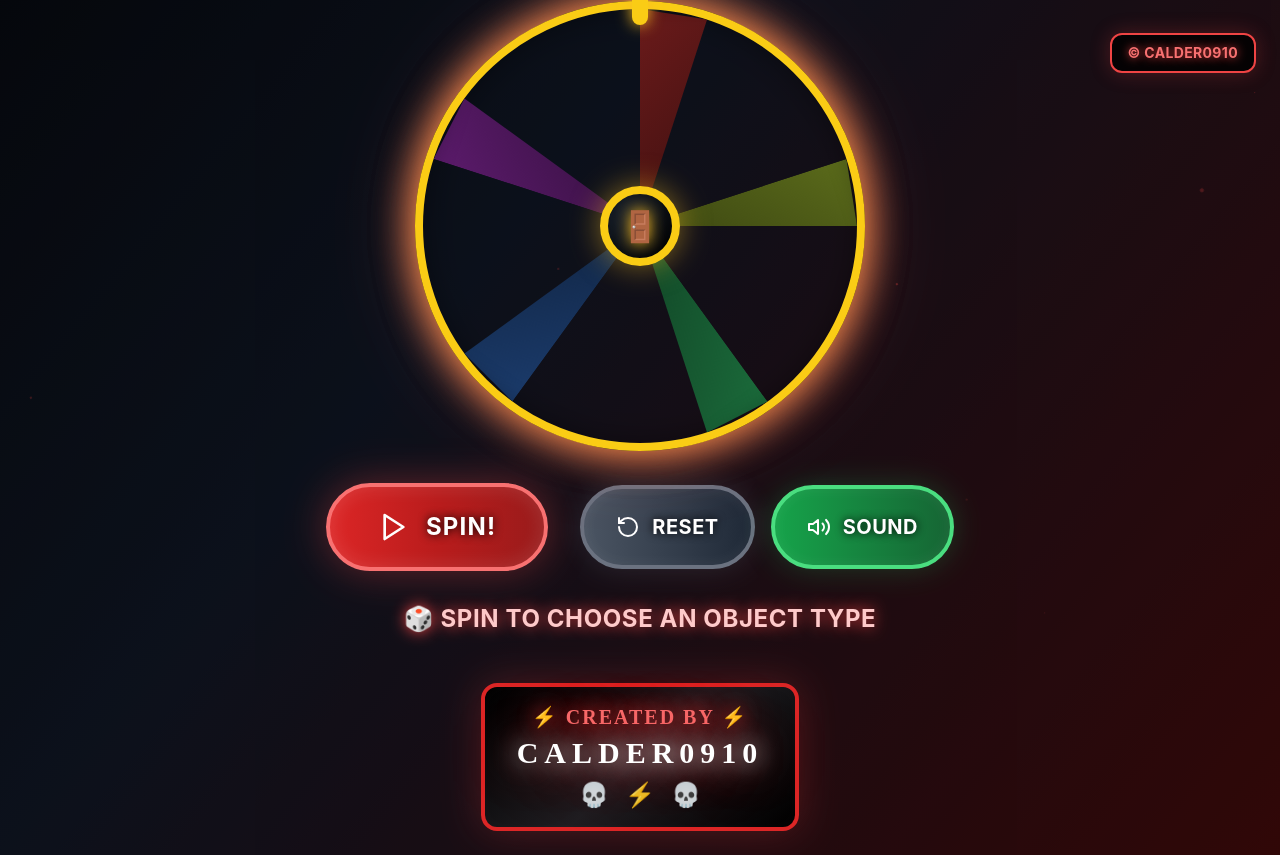
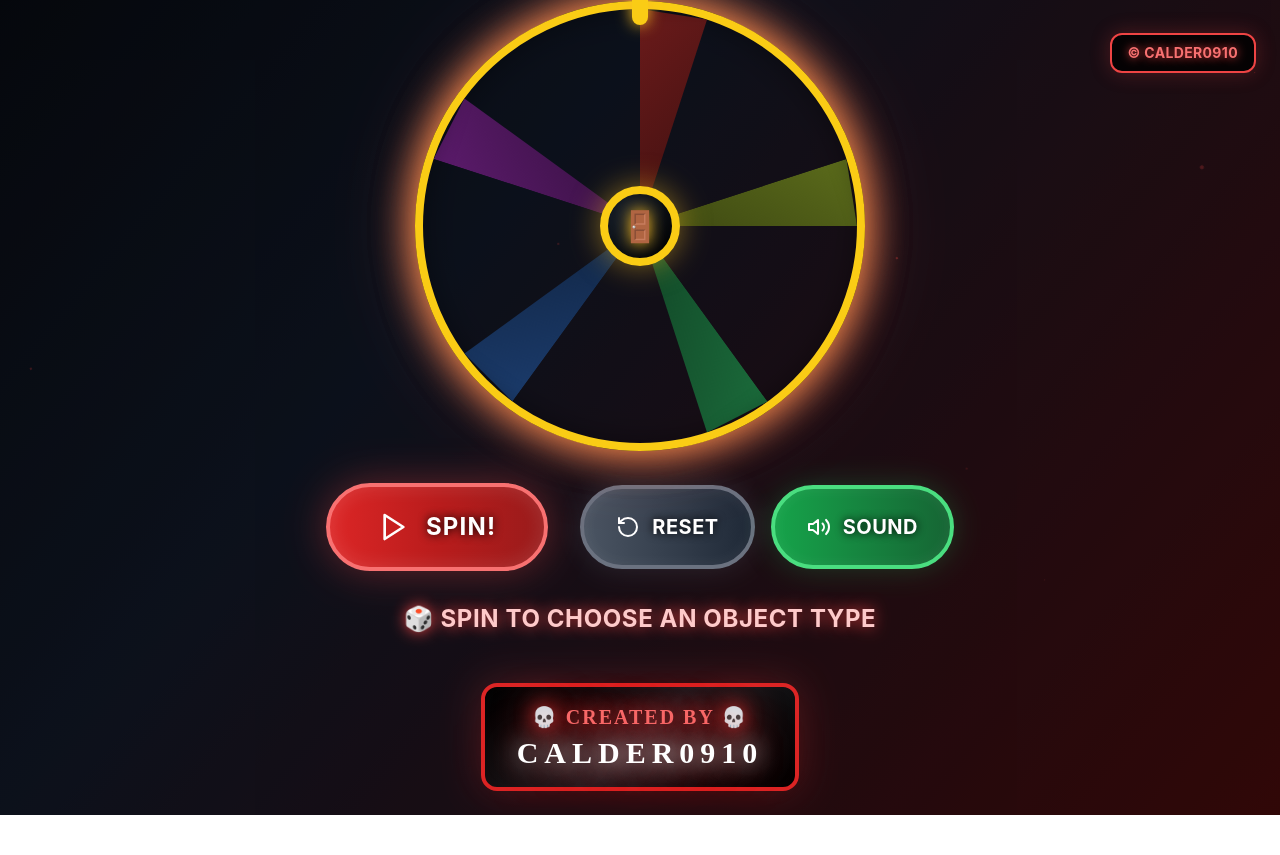
Before and after one commit to calder0910/horror-game-spinner, a React (Vite) app: page / in a window 1280 px wide. Shown: the part 703-1558 px from the top of the page. After the commit the page ends 1518 px from the top, so only its background shows below. Built offline with nearby package versions, Linux system fonts and the light colour scheme.

Commit message:
Update HorrorElementsSpinner.jsx

```diff
--- a/src/components/HorrorElementsSpinner.jsx
+++ b/src/components/HorrorElementsSpinner.jsx
@@ -672,7 +672,7 @@ ${concept}
                    textShadow: '0 0 20px #ef4444, 0 0 40px #dc2626',
                    fontFamily: 'serif'
                  }}>
-                ⚡ CREATED BY ⚡
+                💀 CREATED BY 💀
               </p>
               <p
                 className="text-white text-2xl md:text-3xl font-bold tracking-wider cursor-pointer select-none transition-all hover:text-red-200"
@@ -686,11 +686,6 @@ ${concept}
               >
                 CALDER0910
               </p>
-              <div className="mt-2 flex justify-center space-x-2 md:space-x-4">
-                <span className="text-red-500 text-xl md:text-2xl animate-pulse">💀</span>
-                <span className="text-yellow-400 text-xl md:text-2xl animate-pulse">⚡</span>
-                <span className="text-red-500 text-xl md:text-2xl animate-pulse">💀</span>
-              </div>
               {creatorMode && (
                 <div className="mt-3 text-xs text-green-400 animate-pulse"
                      style={{ textShadow: '0 0 10px #22c55e' }}>
```
